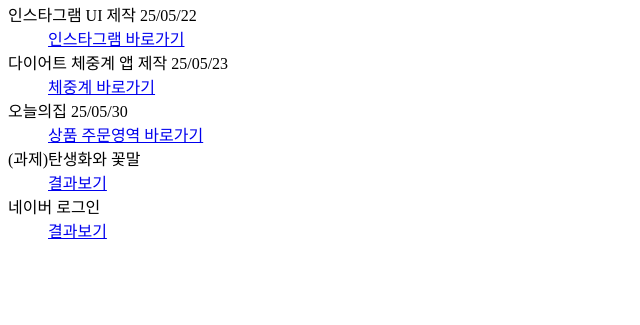
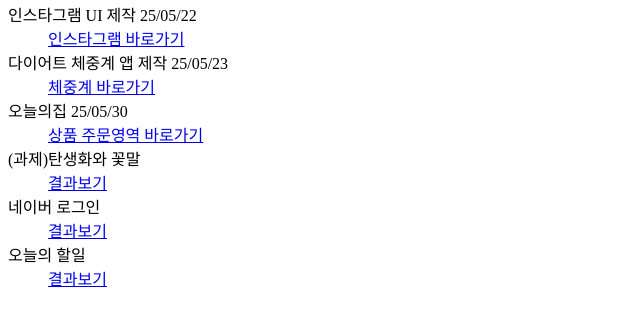
Before and after one commit to dlrudwns0304/TIL_script, a plain HTML site: page index.html in a window 1280 px wide. Shown: the part 87-412 px from the top of the page, without its empty margins (0-640 px from the left). Drawn offline with Linux system fonts and the light colour scheme.

Commit message:
오늘의 할일 update

```diff
--- a/index.html
+++ b/index.html
@@ -18,6 +18,8 @@
         <dd><a href="./task_brithday_flower/index.html">결과보기</a></dd>
         <dt>네이버 로그인</dt>
         <dd><a href="./js_level2_m_naver_login/index.html">결과보기</a></dd>
+        <dt>오늘의 할일</dt>
+        <dd><a href="./js_basic/to_do_list.html">결과보기</a></dd>
     </dl>
 </body>
 </html>
```
